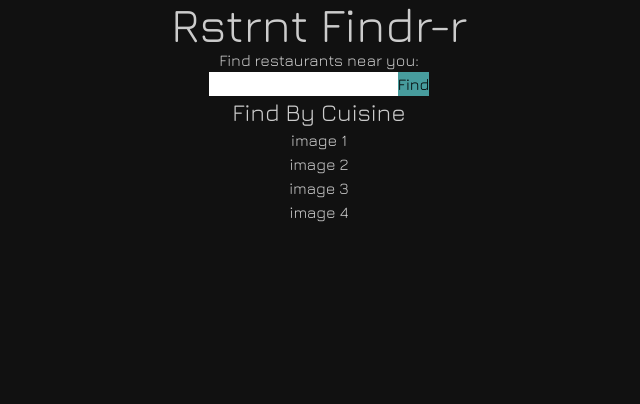
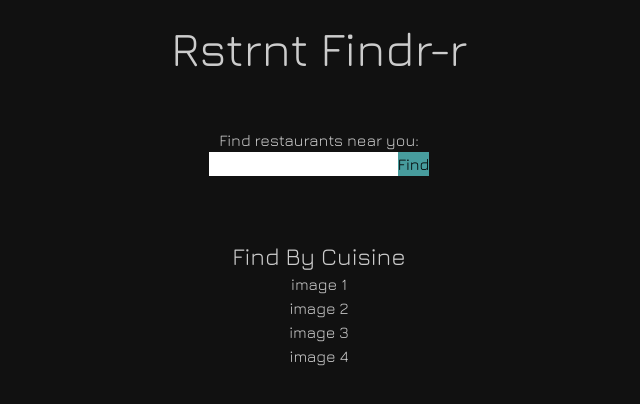
Before and after one commit to Dhara-95/Rstrnt_Findr-r, a React (Create React App) app: page / in a window 1280 px wide. Shown: the top 404 px of the page, without its empty margins (321-961 px from the left). Built offline with nearby package versions, Linux system fonts and the light colour scheme.

Commit message:
Added padding to each element

```diff
--- a/src/App.js
+++ b/src/App.js
@@ -4,12 +4,15 @@ import "./App.css";
 function App() {
   return (
     <div className="App bg-black">
-      <h1 className="text-5xl text-grey" >Rstrnt Findr-r</h1>
+      <h1 className="text-5xl text-grey py-6" >Rstrnt Findr-r</h1>
+      <div className="py-8">
         <span className="text-grey">Find restaurants near you:</span>
         <form>
           <input name="address" type="text" />
           <input className="submit-button" value="Find" type="submit" />
         </form>
+      </div >
+      <div className="py-8">
         <h2 className="text-2xl text-grey">Find By Cuisine</h2>
         <div className="image-container text-grey">
           <div>image 1</div>
@@ -18,6 +21,7 @@ function App() {
           <div>image 4</div>
         </div>
       </div>
+    </div>
   );
 }
 
```
Also changed, not shown: 1 other file (tests, documents, lock files or other folders). Lines whose indentation alone changed are shown as unchanged.
